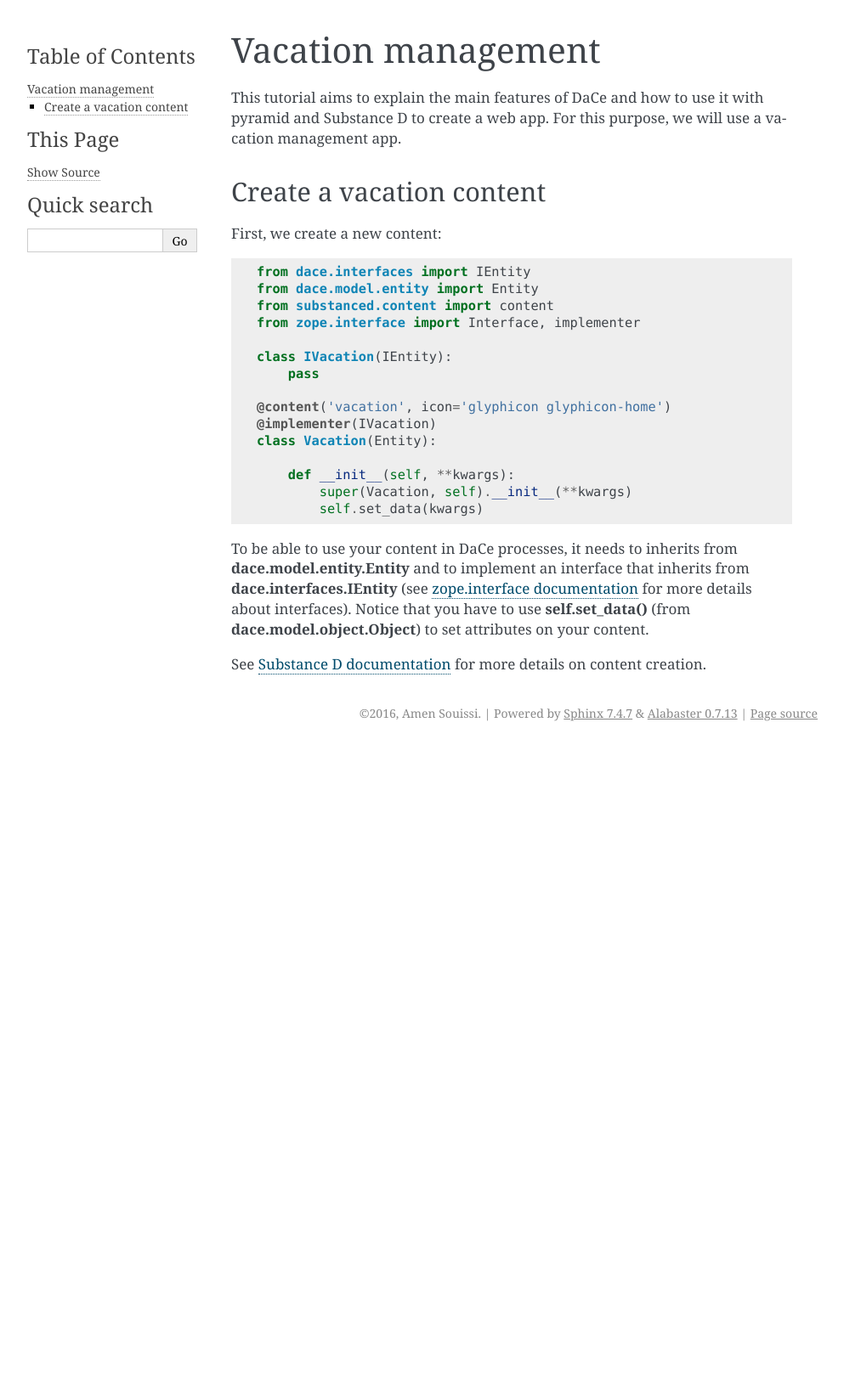
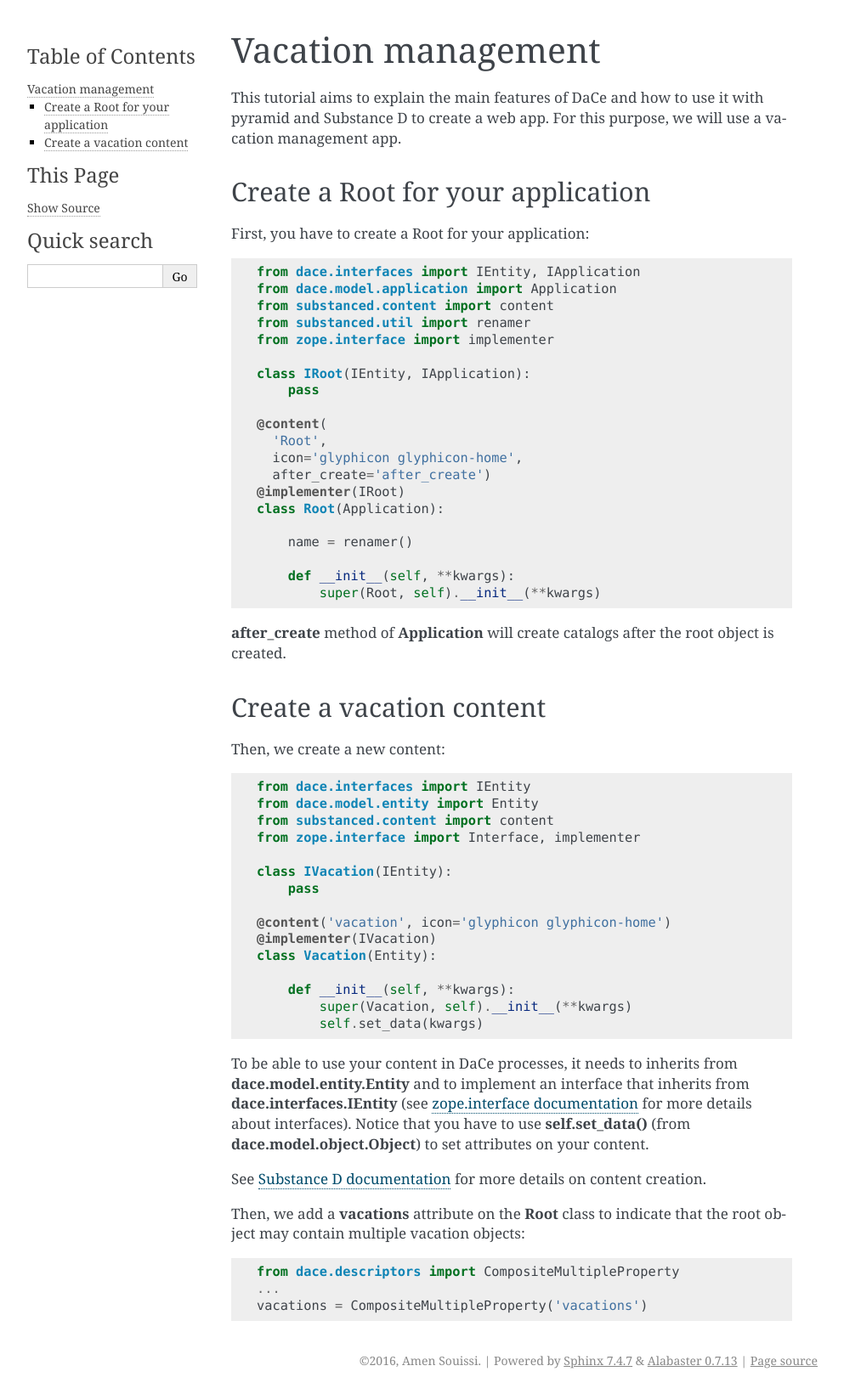
Before and after one commit to ecreall/dace, a Sphinx documentation site: the page built from docs/quick_tutorial/vacation_management.rst, in a window 1280 px wide. Shown: the whole page at 85% size, without its empty margins (148-1141 px from the left). Built offline with Sphinx 7.4.7, drawn with Linux system fonts in a browser that asks for light colours; before the commit the page ends 900 px from its top, so only the background shows below that.

Commit message:
Add doc about Root creation

```diff
--- a/docs/quick_tutorial/vacation_management.rst
+++ b/docs/quick_tutorial/vacation_management.rst
@@ -6,10 +6,39 @@ Vacation management
 
 This tutorial aims to explain the main features of DaCe and how to use it with pyramid and Substance D to create a web app. For this purpose, we will use a vacation management app.
 
+Create a Root for your application
+----------------------------------
+
+First, you have to create a Root for your application::
+
+
+  from dace.interfaces import IEntity, IApplication
+  from dace.model.application import Application
+  from substanced.content import content
+  from substanced.util import renamer
+  from zope.interface import implementer
+
+  class IRoot(IEntity, IApplication):
+      pass
+
+  @content(
+    'Root',
+    icon='glyphicon glyphicon-home',
+    after_create='after_create')
+  @implementer(IRoot)
+  class Root(Application):
+
+      name = renamer()
+
+      def __init__(self, **kwargs):
+          super(Root, self).__init__(**kwargs)
+
+**after_create** method of **Application** will create catalogs after the root object is created.
+
 Create a vacation content
 -------------------------
 
-First, we create a new content::
+Then, we create a new content::
 
   from dace.interfaces import IEntity
   from dace.model.entity import Entity
@@ -32,3 +61,9 @@ To be able to use your content in DaCe processes, it needs to inherits from **da
 Notice that you have to use **self.set_data()** (from **dace.model.object.Object**) to set attributes on your content.
 
 See `Substance D documentation <https://docs.pylonsproject.org/projects/substanced/en/latest/content.html>`_ for more details on content creation.
+
+Then, we add a **vacations** attribute on the **Root** class to indicate that the root object may contain multiple vacation objects::
+
+  from dace.descriptors import CompositeMultipleProperty
+  ...
+  vacations = CompositeMultipleProperty('vacations')
```
